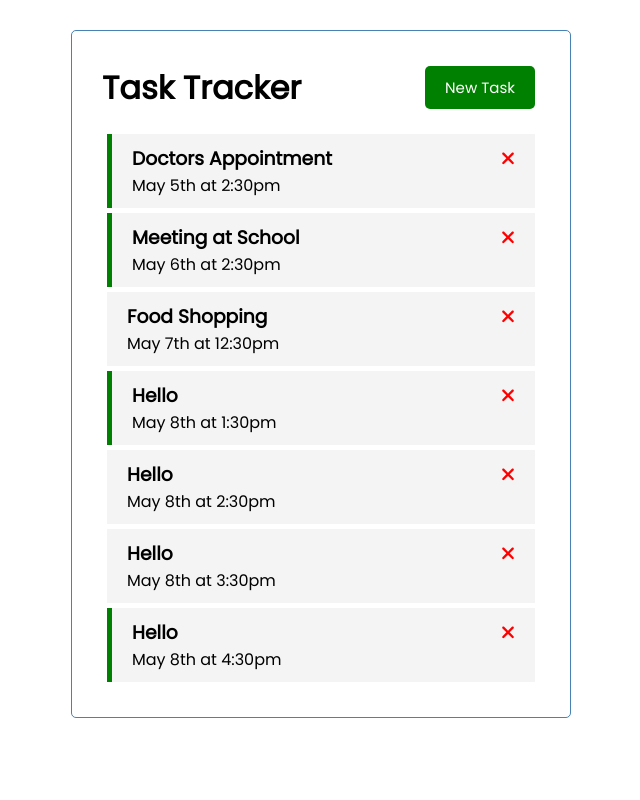
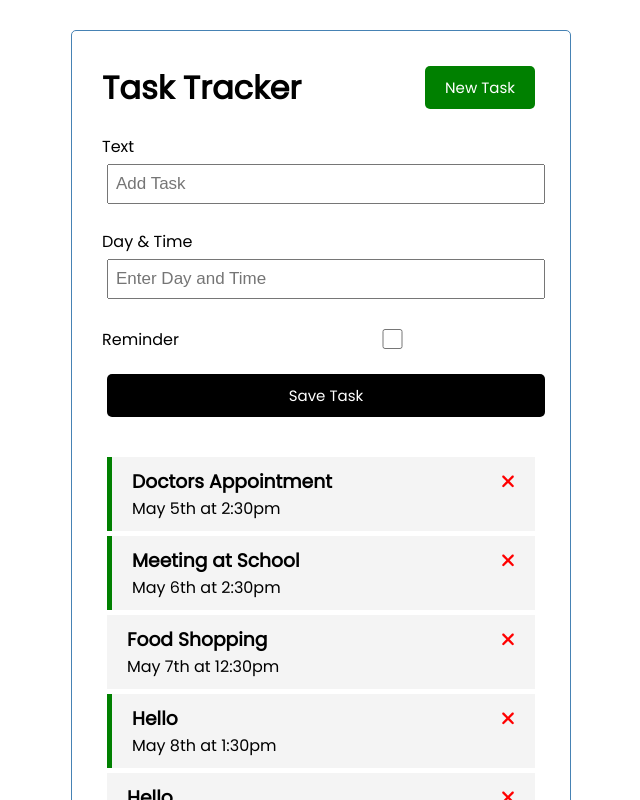
Before and after one commit to rohithrajb/task-tracker, an Angular app: page / in a window 1280 px wide. Shown: the top 800 px of the page, without its empty margins (319-959 px from the left). Built offline with nearby package versions, Linux system fonts and the light colour scheme; data requests are answered from the project's data file.

Commit message:
Created add-task form

```diff
--- a/src/app/components/add-task/add-task.component.css
+++ b/src/app/components/add-task/add-task.component.css
@@ -0,0 +1,3 @@
+.add-form {
+    margin-bottom: 40px;
+}
--- a/src/app/components/add-task/add-task.component.html
+++ b/src/app/components/add-task/add-task.component.html
@@ -1 +1,15 @@
-<p>add-task works!</p>
+<form class="add-form">
+    <div class="form-control">
+        <label for="text">Text</label>
+        <input type="text" name="text" id="text" placeholder="Add Task" />
+    </div>
+    <div class="form-control">
+        <label for="text">Day & Time</label>
+        <input type="text" name="day" id="day" placeholder="Enter Day and Time" />
+    </div>
+    <div class="form-control form-control-check">
+        <label for="text">Reminder</label>
+        <input type="checkbox" name="reminder" id="reminder" />
+    </div>
+    <input type="submit" value="Save Task" class="btn btn-block" />
+</form>
--- a/src/app/components/tasks/tasks.component.html
+++ b/src/app/components/tasks/tasks.component.html
@@ -1,2 +1,3 @@
+<app-add-task></app-add-task>
 <app-task-item *ngFor="let task of tasks" [task]="task" (onDeleteTask)="deleteTask(task)"
     (onToggleReminder)="toggleReminder(task)"></app-task-item>
```
